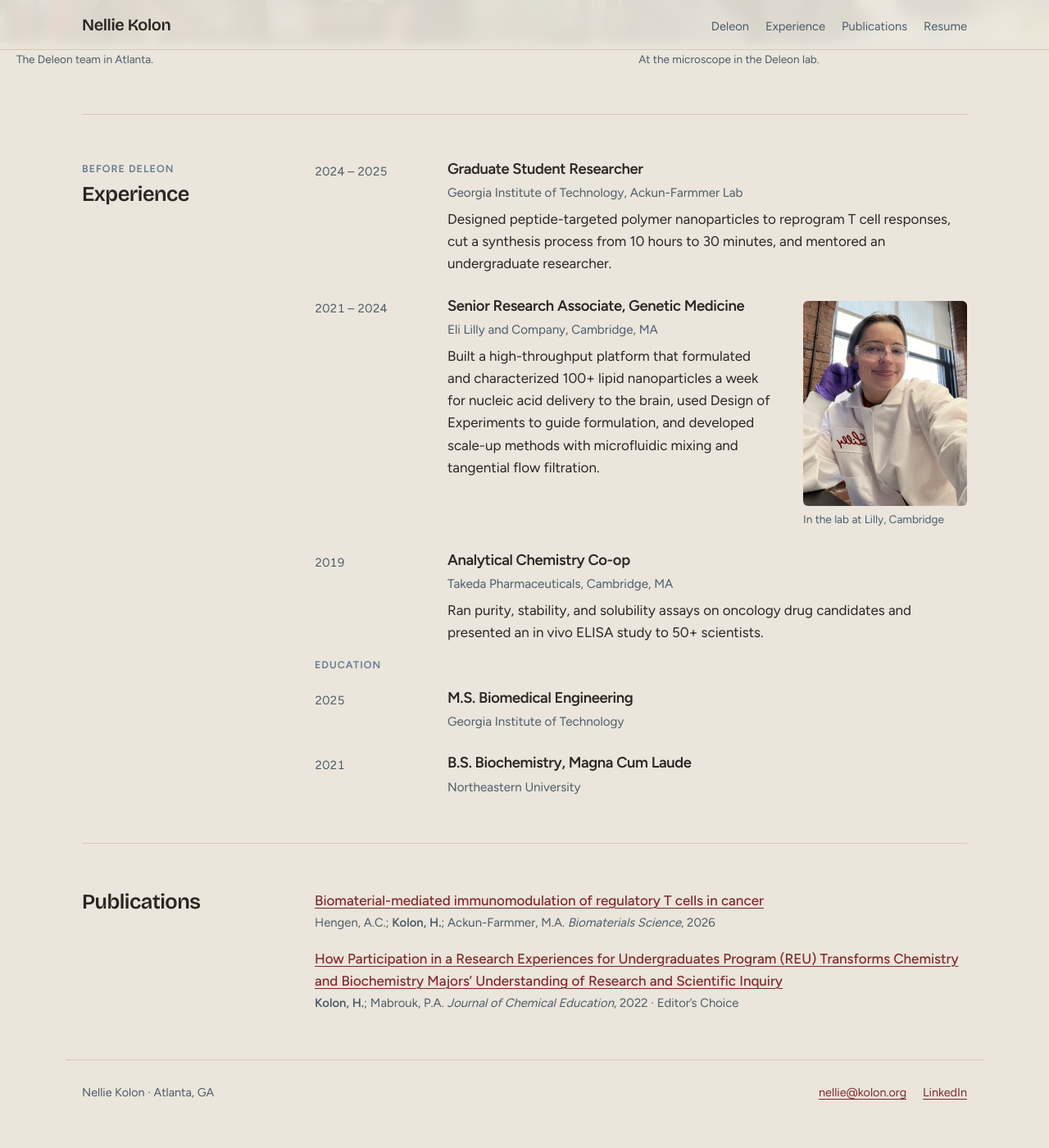
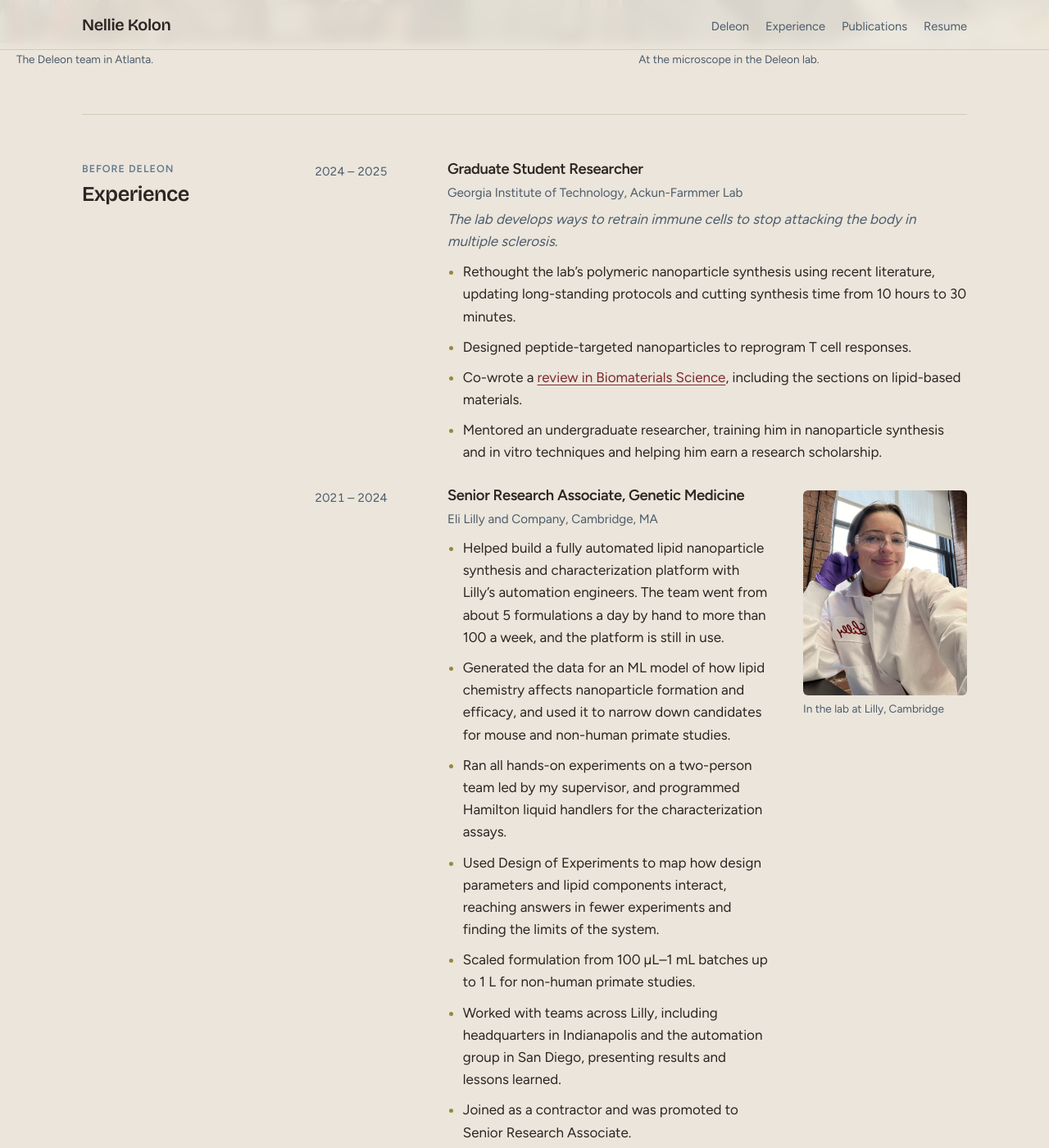
Before and after one commit to nelliekolon/nelliekolon.github.io, a Jekyll site: the page built from index.md, in a window 1280 px wide and 1400 px high, scrolled down 1657 px. Shown: the whole window at 82% size. Built offline with Jekyll 4.4.1, drawn with Linux system fonts in a browser that asks for light colours.

Commit message:
Expand Georgia Tech and Eli Lilly entries
Co-Authored-By: Claude Opus 5.5 <noreply@anthropic.com>
Claude-Session: https://claude.ai/code/session_01HFMymAmWcw7GchssUrMz1g

```diff
--- a/assets/css/styles.css
+++ b/assets/css/styles.css
@@ -168,6 +168,8 @@ ul.points li::marker { color: var(--marker); }
 .job .when { color: var(--muted); font-size: 0.92rem; font-variant-numeric: tabular-nums; padding-top: 2px; }
 .job .what { display: flex; flex-direction: column; gap: 6px; min-width: 0; }
 .job .where { color: var(--muted); font-size: 0.95rem; }
+.job .goal { font-style: italic; color: var(--muted); }
+.job ul.points { margin-top: 4px; }
 .what.with-photo { display: grid; grid-template-columns: minmax(0, 1fr) 200px; gap: 40px; align-items: start; }
 .what-text { display: flex; flex-direction: column; gap: 6px; min-width: 0; }
 @media (max-width: 560px) { .what.with-photo { grid-template-columns: 1fr; } }
--- a/index.md
+++ b/index.md
@@ -62,7 +62,13 @@ image: /assets/media/deleon-lab.jpg
       <div class="what">
         <h3>Graduate Student Researcher</h3>
         <p class="where">Georgia Institute of Technology, Ackun-Farmmer Lab</p>
-        <p>Designed peptide-targeted polymer nanoparticles to reprogram T cell responses, cut a synthesis process from 10 hours to 30 minutes, and mentored an undergraduate researcher.</p>
+        <p class="goal">The lab develops ways to retrain immune cells to stop attacking the body in multiple sclerosis.</p>
+        <ul class="points">
+          <li>Rethought the lab’s polymeric nanoparticle synthesis using recent literature, updating long-standing protocols and cutting synthesis time from 10 hours to 30 minutes.</li>
+          <li>Designed peptide-targeted nanoparticles to reprogram T cell responses.</li>
+          <li>Co-wrote a <a href="https://doi.org/10.1039/d6bm00653a">review in Biomaterials Science</a>, including the sections on lipid-based materials.</li>
+          <li>Mentored an undergraduate researcher, training him in nanoparticle synthesis and in vitro techniques and helping him earn a research scholarship.</li>
+        </ul>
       </div>
     </div>
     <div class="job">
@@ -71,7 +77,15 @@ image: /assets/media/deleon-lab.jpg
         <div class="what-text">
         <h3>Senior Research Associate, Genetic Medicine</h3>
         <p class="where">Eli Lilly and Company, Cambridge, MA</p>
-        <p>Built a high-throughput platform that formulated and characterized 100+ lipid nanoparticles a week for nucleic acid delivery to the brain, used Design of Experiments to guide formulation, and developed scale-up methods with microfluidic mixing and tangential flow filtration.</p>
+        <ul class="points">
+          <li>Helped build a fully automated lipid nanoparticle synthesis and characterization platform with Lilly’s automation engineers. The team went from about 5 formulations a day by hand to more than 100 a week, and the platform is still in use.</li>
+          <li>Generated the data for an ML model of how lipid chemistry affects nanoparticle formation and efficacy, and used it to narrow down candidates for mouse and non-human primate studies.</li>
+          <li>Ran all hands-on experiments on a two-person team led by my supervisor, and programmed Hamilton liquid handlers for the characterization assays.</li>
+          <li>Used Design of Experiments to map how design parameters and lipid components interact, reaching answers in fewer experiments and finding the limits of the system.</li>
+          <li>Scaled formulation from 100 µL–1 mL batches up to 1 L for non-human primate studies.</li>
+          <li>Worked with teams across Lilly, including headquarters in Indianapolis and the automation group in San Diego, presenting results and lessons learned.</li>
+          <li>Joined as a contractor and was promoted to Senior Research Associate.</li>
+        </ul>
         </div>
         <figure class="job-photo">
           <img src="/assets/media/lilly-lab.jpg" alt="Nellie in a Lilly lab coat, safety glasses, and gloves in the lab" loading="lazy">
```
